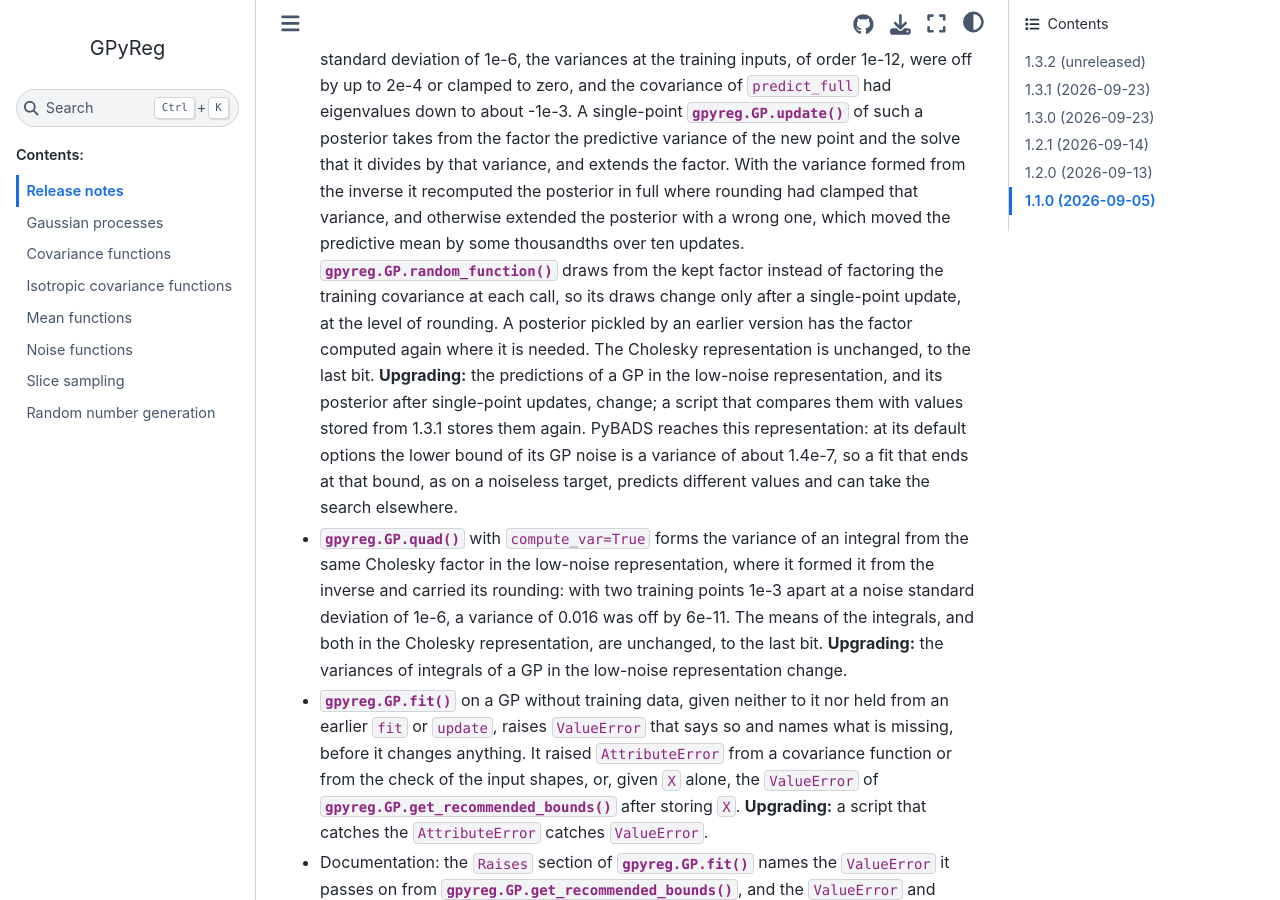
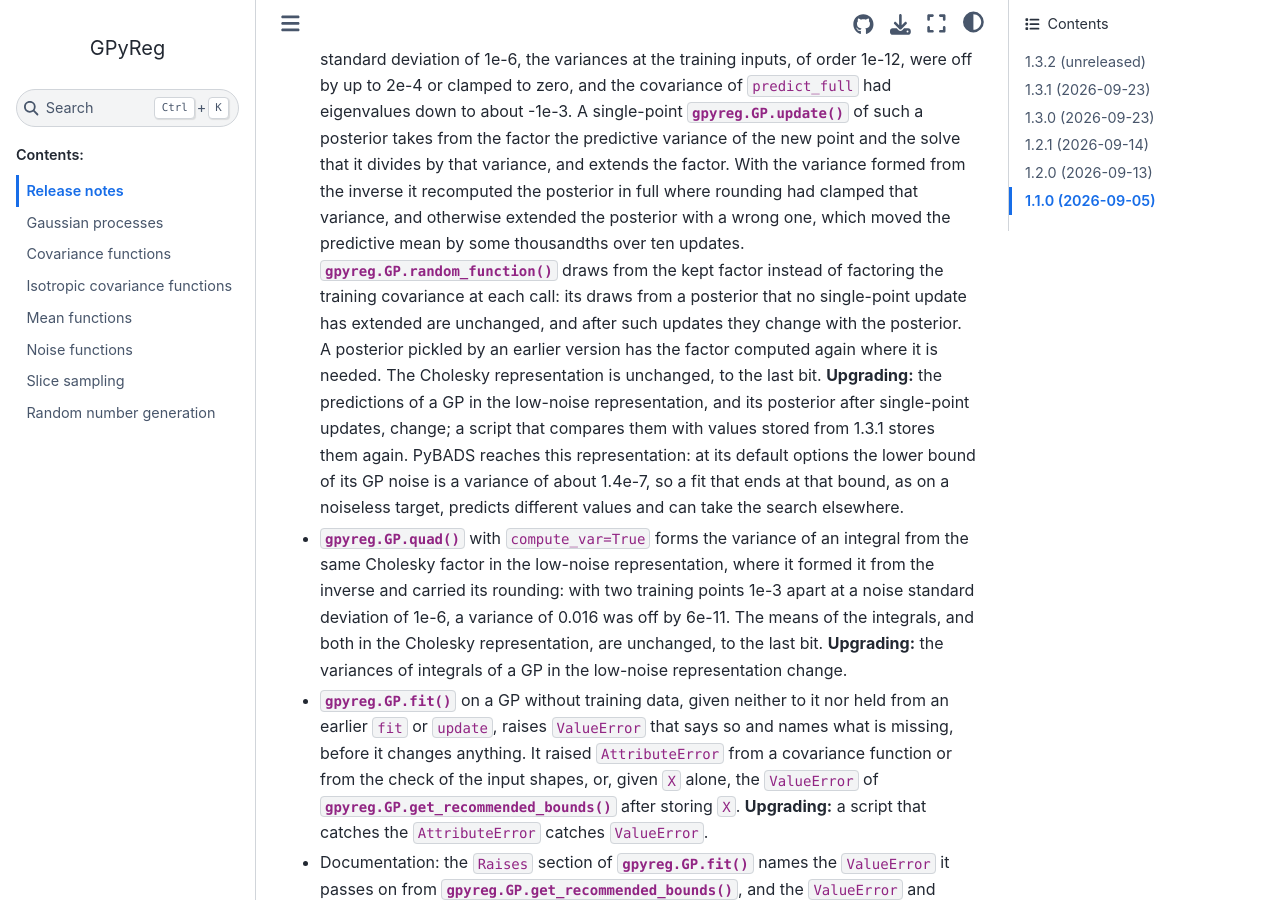
Before and after one commit to acerbilab/gpyreg, a Sphinx documentation site: the page built from docsrc/source/release_notes.rst, in a window 1280 px wide and 900 px high, scrolled down 2829 px. Built offline with Sphinx 7.4.7 and the Sphinx Book theme 1.1.4, drawn with Linux system fonts in a browser that asks for light colours.

Commit message:
docs: the release note on random_function says when its draws change
The note said that the draws of random_function in the low-noise representation change only after a single-point update, at the level of rounding. Draws from a posterior that no single-point update has extended are unchanged, to the last bit, but after single-point updates the posterior itself changes (the predictive mean by up to 0.21 in one of R4's configurations), and the square root of the covariance of a draw, a Cholesky factor or an eigendecomposition, turns rounding-level changes into different draws: with the same generator, R4 measured differences from 1.3.1 of order one (1.9, 1.3, 1.6 and 0.36 in four configurations after ten updates). The note says that such draws change with the posterior.

Co-Authored-By: Claude Opus 5.5 (1M context) <noreply@anthropic.com>

```diff
--- a/docsrc/source/release_notes.rst
+++ b/docsrc/source/release_notes.rst
@@ -142,8 +142,9 @@ to change.
   the posterior with a wrong one, which moved the predictive mean by some
   thousandths over ten updates. :meth:`gpyreg.GP.random_function` draws
   from the kept factor instead of factoring the training covariance at
-  each call, so its draws change only after a single-point update, at the
-  level of rounding. A posterior pickled by an earlier version has the
+  each call: its draws from a posterior that no single-point update has
+  extended are unchanged, and after such updates they change with the
+  posterior. A posterior pickled by an earlier version has the
   factor computed again where it is needed. The Cholesky representation
   is unchanged, to the last bit. **Upgrading:** the predictions of a GP
   in the low-noise representation, and its posterior after single-point
```
